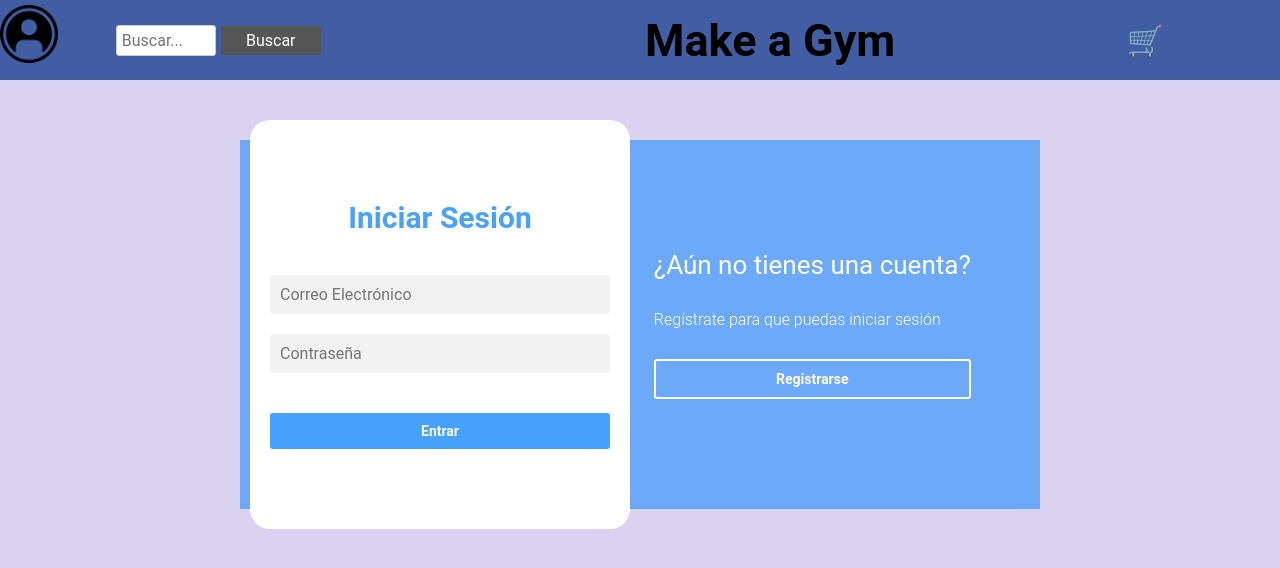
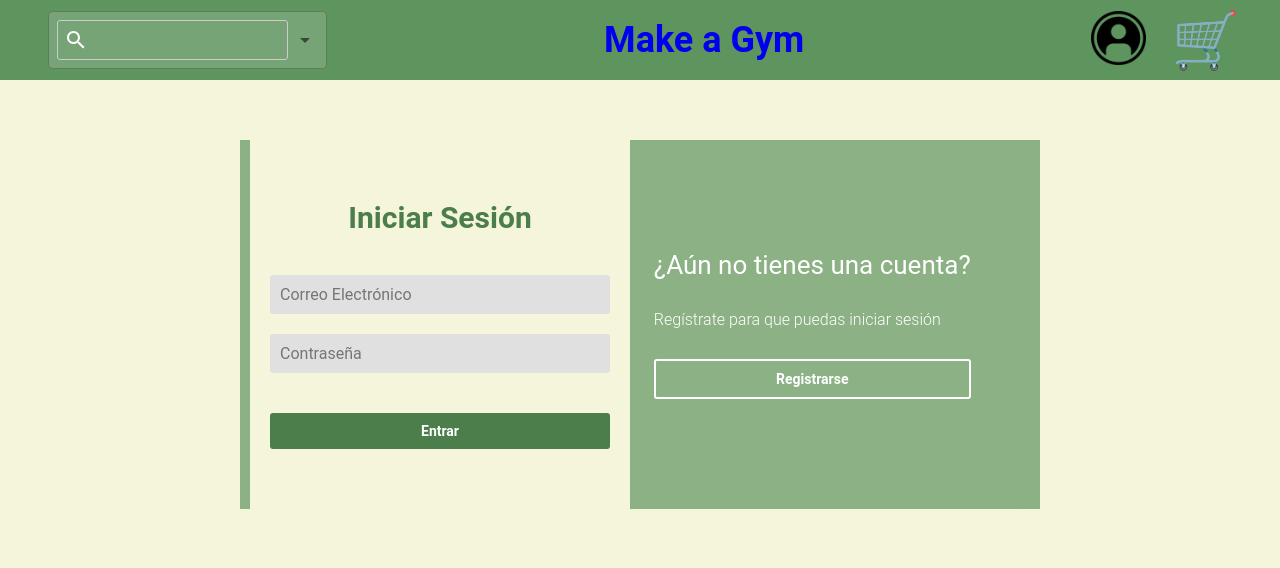
Before and after one commit to A-Simoncito/Make_A_Gym--Frontend, a React (Create React App) app in the folder make-a-gym/: page /Login in a window 1280 px wide. Shown: the top 568 px of the page. Built offline with nearby package versions, Linux system fonts and the light colour scheme.

Commit message:
barra de busqueda100

```diff
--- a/make-a-gym/src/Components/Body/body.css
+++ b/make-a-gym/src/Components/Body/body.css
@@ -2,7 +2,7 @@ body{
     margin: 0;
     padding: 0;
     font-family: 'lato';
-    background-color: rgb(217, 210, 241);
+    background-color:#f5f5dc;
 
 }
 
--- a/make-a-gym/src/Components/Footer/footer.css
+++ b/make-a-gym/src/Components/Footer/footer.css
@@ -1,7 +1,7 @@
 /* footer.css */
 
 footer {
-  background-color: rgb(65, 93, 163);
+  background-color:#5e945e;
   color: #fff;
   text-align: center;
   padding: 20px 0;
--- a/make-a-gym/src/Components/Header/header.css
+++ b/make-a-gym/src/Components/Header/header.css
@@ -1,58 +1,73 @@
+/* Estilos del encabezado */
 header {
   display: flex;
-    justify-content: space-around;
+  justify-content: space-between;
   align-items: center;
-    padding: 10px 0;
-    background-color: rgb(65, 93, 163);
+  padding: 20px 40px;
+  background-color: #5e945e;
   color: white;
   height: 80px;
 }
 
-  .search-container {
-    flex: 0.3;
-    display: flex;
-    align-items: center;
+/* Estilos del título */
+.TittleP {
+  color: black !important;
+  text-align: center;
+  font-size: 36px;
+  margin: 0;
+  flex: 1; /* Para que ocupe el espacio restante */
 }
 
-  .search-container input[type="text"],
-  .search-container button {
-    width: 100px; /* Ancho fijo para la barra de búsqueda y el botón */
-    padding: 5px;
+/* Estilos del contenedor de búsqueda */
+.search-container {
+  position: relative;
 }
 
+/* Estilos del campo de búsqueda */
 .search-container input[type="text"] {
-    margin-right: 5px; /* Separación entre la barra de búsqueda y el botón */
+  width: 250px;
+  padding: 10px;
+  border: none;
+  border-radius: 25px;
+  outline: none;
+  transition: width 0.3s ease;
 }
 
+/* Estilos del botón de búsqueda */
 .search-container button {
   background-color: #555;
   border: none;
-    border-radius: 0 3px 3px 0;
+  border-radius: 25px;
   color: #fff;
+  cursor: pointer;
+  padding: 10px 20px;
+  transition: background-color 0.3s ease;
+}
+
+/* Estilos del botón de búsqueda al pasar el mouse */
+.search-container button:hover {
+  background-color: #333;
+}
+
+/* Estilos del ícono de usuario */
+.login-icon {
+  margin-left: 10px; /* Ajustar el margen izquierdo */
+}
+
+/* Estilos del ícono de usuario */
+.login-icon img {
+  width: 80px;
+  height: auto;
   cursor: pointer;
 }
 
-  .TittleP {
-    text-align: center;
-    font-size: 45px;
+/* Estilos del ícono del carrito */
+.seeCarrito {
+  font-size: 55px;
+  cursor: pointer;
 }
 
-  .TittleP > * {
-    color: black !important;
+/* Estilos del ícono del carrito al pasar el mouse */
+.seeCarrito:hover {
+  transform: scale(1.1);
 }
-
-  .login-icon {
-    position: absolute;
-    top: 5px;
-    left: 0px;
-    transform: translate(1, 1);
-  }
-
-  .login-icon img {
-    width: 85px;
-    height: auto;
-  }
-
-  .seeCarrito {
-    font-size: 30px;
-  }
--- a/make-a-gym/src/Components/Header/header.jsx
+++ b/make-a-gym/src/Components/Header/header.jsx
@@ -1,14 +1,73 @@
 import './header.css';
 import loginIcon from '../../multimedia/login.jpg';
 import { Link } from 'react-router-dom';
+import { styled, alpha } from '@mui/material/styles';
+import InputBase from '@mui/material/InputBase';
+import SearchIcon from '@mui/icons-material/Search';
+import Autocomplete from '@mui/material/Autocomplete';
+import TextField from '@mui/material/TextField';
+
+const machinesstock = [
+  { title: 'Press de banca', year: 1994 },
+  { title: 'Press inclinado', year: 1972 },
+  { title: 'Press Declinado', year: 1972 },
+  { title: 'Dorsalera', year: 1972 },
+  { title: 'Hombros', year: 1972 },
+  { title: 'Espalda Poleas', year: 1972 },
+  { title: 'Prensa 45°', year: 1972 },
+  { title: 'Sillon Cuadriceps', year: 1972 },
+  { title: 'Gemelos y Sentadillas', year: 1972 },
+
+  // Otras películas aquí...
+];
+
+const Search = styled('div')(({ theme }) => ({
+  position: 'relative',
+  borderRadius: theme.shape.borderRadius,
+  backgroundColor: alpha(theme.palette.common.white, 0.15),
+  '&:hover': {
+    backgroundColor: alpha(theme.palette.common.white, 0.25),
+  },
+  marginLeft: 0,
+  width: '100%',
+  [theme.breakpoints.up('sm')]: {
+    marginLeft: theme.spacing(1),
+    width: 'auto',
+  },
+}));
+
+const SearchIconWrapper = styled('div')(({ theme }) => ({
+  padding: theme.spacing(0, 2),
+  height: '100%',
+  position: 'absolute',
+  pointerEvents: 'none',
+  display: 'flex',
+  alignItems: 'center',
+  justifyContent: 'center',
+}));
 
 export default function Header() {
   return (
     <header>
-      <div className="search-container">
-        <input type="text" placeholder="Buscar..." />
-        <button type="submit">Buscar</button>
-      </div>
+      <Search>
+        <SearchIconWrapper>
+          <SearchIcon />
+        </SearchIconWrapper>
+        <Autocomplete
+          id="search-autocomplete"
+          options={machinesstock.map((option) => option.title)}
+          renderInput={(params) => (
+            <TextField
+              {...params}
+              inputProps={{
+                ...params.inputProps,
+                'aria-label': 'search',
+                style: { width: '100%' }, // Ajuste del ancho del campo de búsqueda
+              }}
+            />
+          )}
+        />
+      </Search>
 
       <h1 className="TittleP">
         <Link to="/">Make a Gym</Link>
--- a/make-a-gym/src/Components/Login/login.css
+++ b/make-a-gym/src/Components/Login/login.css
@@ -17,10 +17,6 @@
     background-attachment: fixed;
 }
 
-
-
-
-
 main{
     width: 100%;
     padding: 20px;
@@ -38,7 +34,7 @@ main{
 
 .footer {
     margin-top: auto;
-  }
+}
 
 .caja__trasera{
     width: 100%;
@@ -47,8 +43,7 @@ main{
     justify-content: center;
     -webkit-backdrop-filter: blur(10px);
     backdrop-filter: blur(10px);
-    background-color: rgba(0, 128, 255, 0.5);
-
+    background-color: rgba(94, 148, 94, 0.7); /* Verde suave */
 }
 
 .caja__trasera div{
@@ -56,7 +51,6 @@ main{
     color: white;
     transition: all 500ms;
 }
-
 
 .caja__trasera div p,
 .caja__trasera button{
@@ -90,7 +84,7 @@ main{
     color: #46A2FD;
 }
 
-/*Formularios*/
+/* Formularios */
 
 .contenedor__login-register{
     display: flex;
@@ -100,15 +94,14 @@ main{
     position: relative;
     top: -185px;
     left: 10px;
-
-    /*La transicion va despues del codigo JS*/
+    /* La transición va después del código JS */
     transition: left 500ms cubic-bezier(0.175, 0.885, 0.320, 1.275);
 }
 
 .contenedor__login-register form{
     width: 100%;
     padding: 80px 20px;
-    background: white;
+    background: #f5f5dc; /* Marrón claro tirando a beige */
     position: absolute;
     border-radius: 20px;
 }
@@ -117,7 +110,7 @@ main{
     font-size: 30px;
     text-align: center;
     margin-bottom: 20px;
-    color: #46A2FD;
+    color: #4b7e4b; /* Verde claro un poco más oscuro */
 }
 
 .contenedor__login-register form input{
@@ -125,7 +118,7 @@ main{
     margin-top: 20px;
     padding: 10px;
     border: none;
-    background: #F2F2F2;
+    background: #e0e0e0; /* Color más claro para el campo de entrada */
     font-size: 16px;
     outline: none;
 }
@@ -135,28 +128,23 @@ main{
     margin-top: 40px;
     border: none;
     font-size: 14px;
-    background: #46A2FD;
+    background: #4b7e4b; /* Verde claro un poco más oscuro */
     font-weight: 600;
     cursor: pointer;
     color: white;
     outline: none;
 }
 
-
-
-
 .formulario__login{
     opacity: 1;
     display: block;
 }
+
 .formulario__register{
     display: none;
 }
 
-
-
 @media screen and (max-width: 850px){
-
     main{
         margin-top: 50px;
     }
@@ -173,8 +161,7 @@ main{
         position: absolute;
     }
 
-
-    /*Formularios*/
+    /* Formularios */
 
     .contenedor__login-register{
         top: -10px;
```
Also changed, not shown: make-a-gym/package.json (+6 -3 lines), 1 other file (tests, documents, lock files or other folders). Lines whose indentation alone changed are shown as unchanged.
